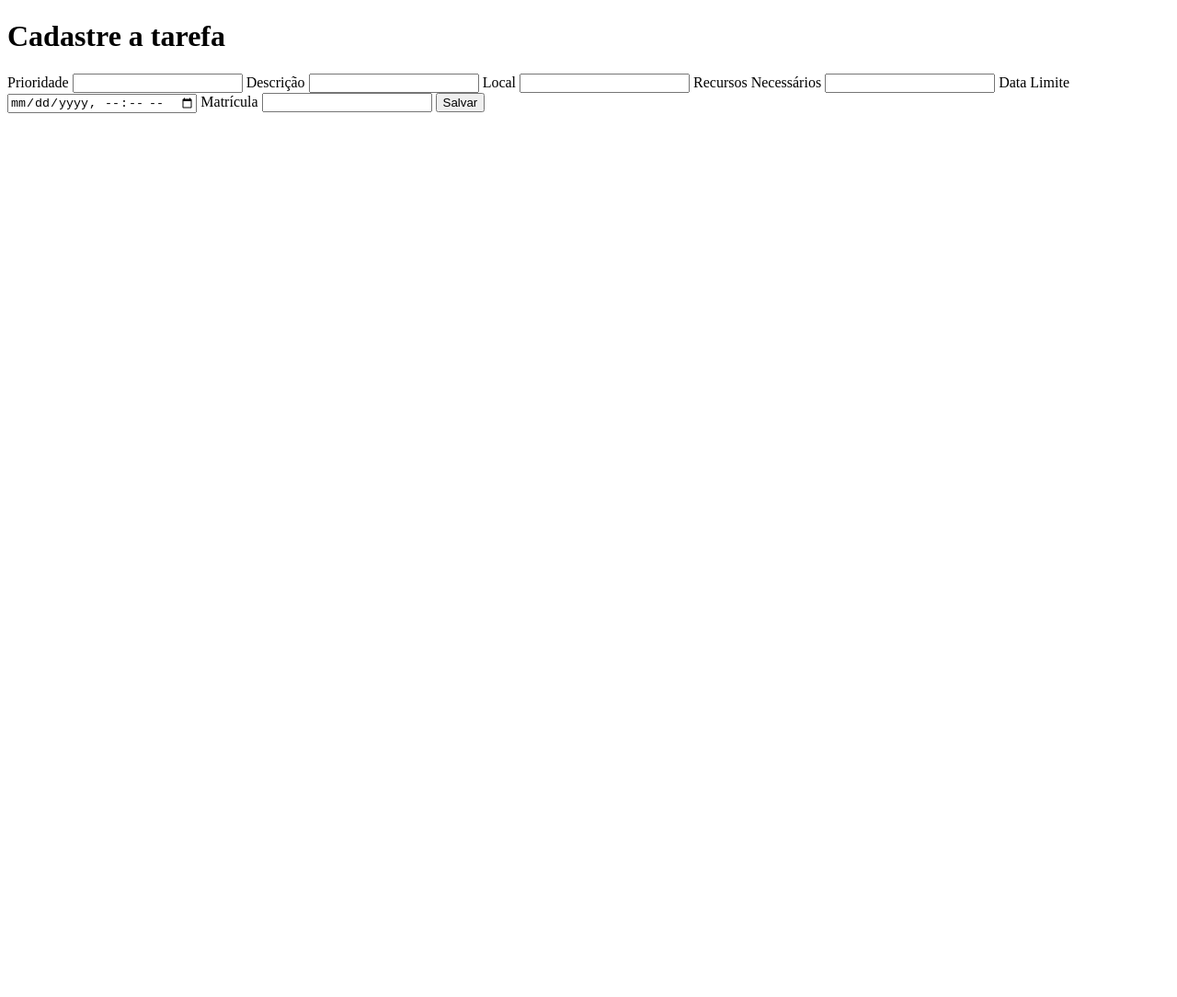
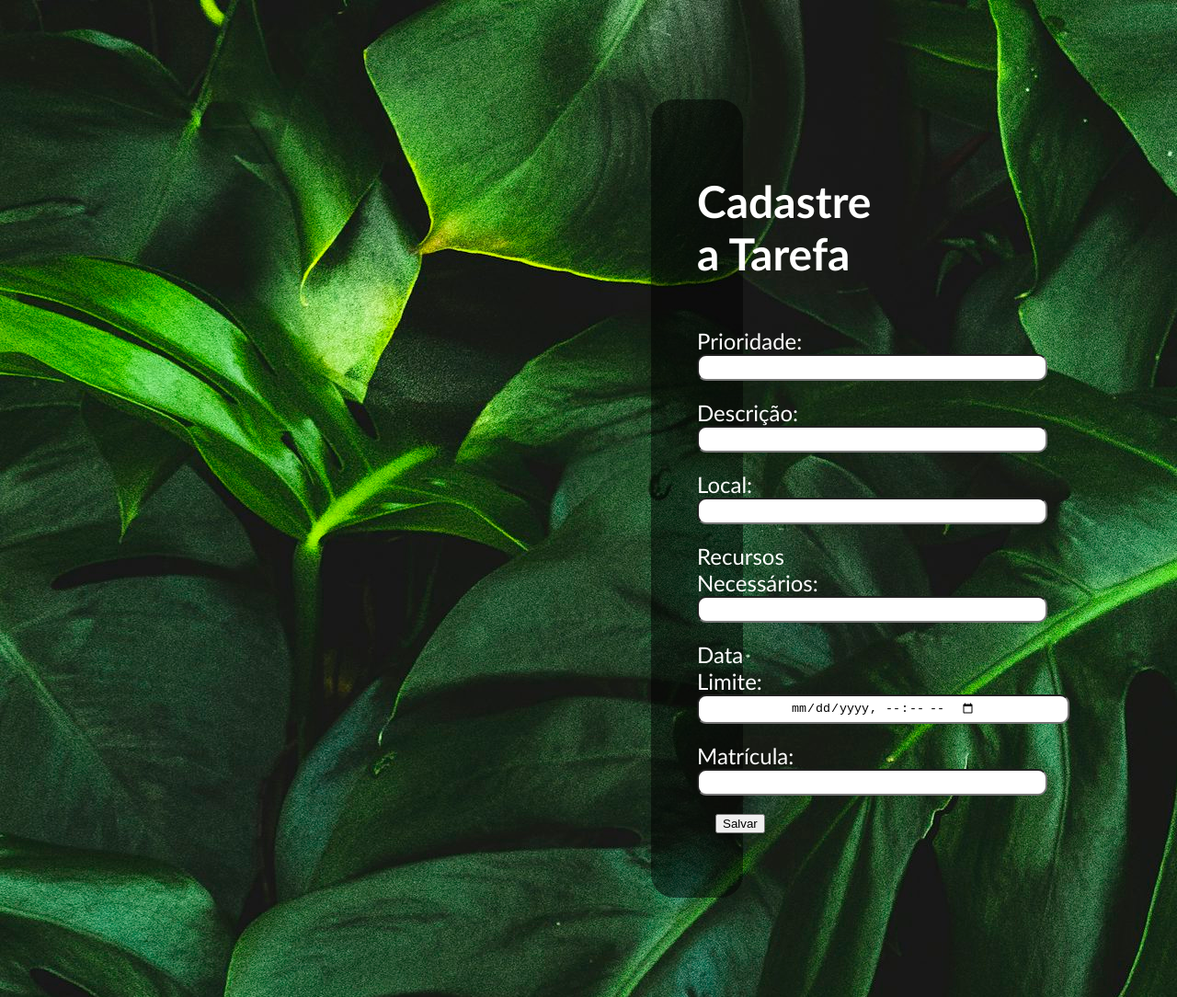
Before and after one commit to Beelcrannel/TrabalhoDWI, a plain HTML site: page index.html in a window 1280 px wide. Shown: the whole page at 92% size. Before the commit the page ends 800 px from the top, so only its background shows below. Drawn offline with Linux system fonts and the light colour scheme.

Commit message:
Alterações

```diff
--- a/index.html
+++ b/index.html
@@ -2,26 +2,27 @@
 <html>
 <head>
     <title>Lista de tarefas</title>
+    <link rel="stylesheet" type="text/css" href="style.css">
 </head>
 <body>
     <div class="container">
-        <h1>Cadastre a tarefa</h1>
-        <label for="priority">Prioridade</label>
+        <h1>Cadastre a Tarefa</h1>
+        <label for="priority">Prioridade:</label>
         <input type="text" id="priority">
 
-        <label for="descricao">Descrição</label>
+        <label for="descricao">Descrição:</label>
         <input type="text" id="descricao">
 
-        <label for="local">Local</label>
+        <label for="local">Local:</label>
         <input type="text" id="local">
 
-        <label for="recursos">Recursos Necessários</label>
+        <label for="recursos">Recursos Necessários:</label>
         <input type="text" id="recursos">
 
-        <label for="dataLimite">Data Limite</label>
+        <label for="dataLimite">Data Limite:</label>
         <input type="datetime-local" id="dataLimite">
 
-        <label for="matricula"> Matrícula</label>
+        <label for="matricula"> Matrícula:</label>
         <input type="text" id="matricula">
 
         <button onclick="save()">Salvar</button>
--- a/style.css
+++ b/style.css
@@ -1,10 +1,33 @@
 body{
-    background-color: aqua;
+    background-image: url('Imagens/fundo.jpg');
+    font-family: 'Gill Sans', 'Gill Sans MT', Calibri, 'Trebuchet MS', sans-serif;
+    font-size: x-large;
+    padding: 100px;
 }
-#container{
+.container{
     display: flex;
-    justify-content: center;
-    align-items: center;
-    flex-direction: row;
-
+    justify-content: flex-start;
+    align-items: self-start;
+    flex-direction: column;
+    background-color: rgba(0, 0, 0, 0.5);
+    color: white;
+    margin-left: 600px;
+    margin-right: 600px;
+    padding: 50px;
+    border-radius: 25px;
 }
+label{
+    padding-top: 20px;
+    display: flex;
+    justify-content: flex-start;
+}
+button{
+    margin: 20px;
+}
+input{
+    border-radius: 10px;
+    padding-bottom: 5px;
+    padding-top: 5px;
+    padding-right: 100px;
+    padding-left: 100px;
+}
```
Also changed, not shown: Imagens/fundo.jpg (added).
